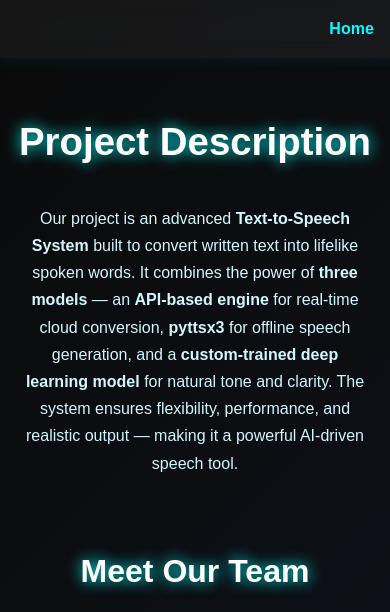
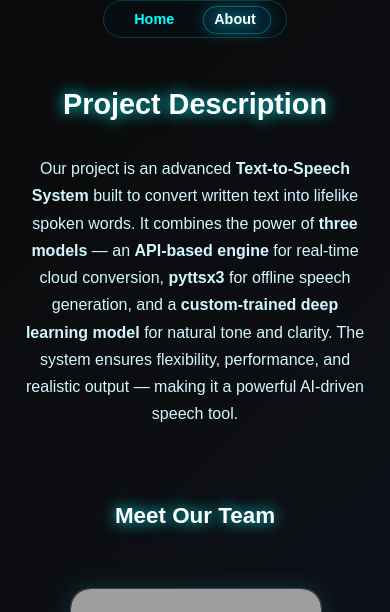
Before and after one commit to Shoaib1345/TexttoSpeech-, a Flask app: page /about in a window 390 px wide. Shown: the top 612 px of the page. Run offline with Flask 3, Linux system fonts and the light colour scheme; grey boxes are pictures that could not be loaded.

Commit message:
updated about header

```diff
--- a/templates/frontend/about.html
+++ b/templates/frontend/about.html
@@ -17,30 +17,67 @@
       min-height: 100vh;
     }
 
+    /* Updated Header Styles - Same as main page */
     header {
-      width: 100%;
-      padding: 20px 50px;
+      position: fixed;
+      left: 0;
+      right: 0;
+      top: 20px;
+      text-align: center;
+      z-index: 1000;
+    }
+
+    header nav {
+      display: inline-block;
+      margin: 0 auto;
+      position: relative;
+      background: rgba(0, 20, 30, 0.3);
+      border-radius: 50px;
+      padding: 8px 15px;
+      backdrop-filter: blur(10px);
+      border: 1px solid rgba(0, 255, 255, 0.2);
+    }
+
+    .glass-slider {
+      position: absolute;
+      top: 8px;
+      left: 15px;
+      height: calc(100% - 16px);
+      background: rgba(0, 40, 60, 0.6);
+      border-radius: 25px;
+      backdrop-filter: blur(15px);
+      border: 1px solid rgba(0, 255, 255, 0.3);
+      box-shadow: 0 0 15px rgba(0, 255, 255, 0.2);
+      transition: all 0.4s cubic-bezier(0.4, 0, 0.2, 1);
+      z-index: -1;
+    }
+
+    .nav-links {
       display: flex;
-      justify-content: flex-end;
-      position: fixed;
-      top: 0;
-      left: 0;
-      background: rgba(255, 255, 255, 0.05);
-      backdrop-filter: blur(10px);
-      box-shadow: 0 0 15px rgba(0, 255, 255, 0.1);
-      z-index: 10;
+      position: relative;
+      z-index: 2;
     }
 
     header a {
       color: #00ffff;
       text-decoration: none;
+      margin: 0 15px;
       font-weight: 600;
-      margin-left: 20px;
-      transition: 0.3s;
+      transition: all 0.3s ease;
+      padding: 8px 20px;
+      border-radius: 20px;
+      position: relative;
+      z-index: 3;
     }
 
     header a:hover {
       text-shadow: 0 0 10px #00ffff;
+      color: #ffffff;
+    }
+
+    header a.active {
+      color: #ffffff;
+      text-shadow: 0 0 15px #00ffff;
     }
 
     h1, h2 {
@@ -152,13 +189,91 @@
       line-height: 1.4em;
       color: #d1f7ff;
     }
+
+    /* Responsive Design */
+    @media (max-width: 768px) {
+      header {
+        position: relative;
+        top: 0;
+        right: 0;
+        text-align: center;
+        margin-bottom: 20px;
+      }
+
+      header nav {
+        padding: 6px 12px;
+      }
+
+      header a {
+        margin: 0 10px;
+        padding: 6px 15px;
+      }
+
+      .glass-slider {
+        top: 6px;
+        left: 12px;
+        height: calc(100% - 12px);
+      }
+
+      h1 {
+        margin-top: 40px;
+        font-size: 2rem;
+      }
+
+      h2 {
+        font-size: 1.6rem;
+      }
+    }
+
+    @media (max-width: 480px) {
+      header nav {
+        padding: 5px 10px;
+      }
+
+      header a {
+        margin: 0 8px;
+        padding: 5px 12px;
+        font-size: 0.9rem;
+      }
+
+      .glass-slider {
+        top: 5px;
+        left: 10px;
+        height: calc(100% - 10px);
+      }
+
+      h1 {
+        font-size: 1.8rem;
+        margin-top: 30px;
+      }
+
+      h2 {
+        font-size: 1.4rem;
+      }
+
+      .container {
+        gap: 30px;
+        margin-top: 40px;
+      }
+
+      .card {
+        width: 250px;
+        height: 340px;
+      }
+    }
   </style>
 </head>
 <body>
 
+  <!-- Updated Header with Glass Slider -->
   <header>
-    <a href="{{ url_for('index') }}">Home</a>
-    <a href="{{ url_for('about') }}">About</a>
+    <nav>
+      <div class="glass-slider"></div>
+      <div class="nav-links">
+        <a href="{{ url_for('index') }}" class="nav-link">Home</a>
+        <a href="{{ url_for('about') }}" class="nav-link active">About</a>
+      </div>
+    </nav>
   </header>
 
   <h1>Project Description</h1>
@@ -220,5 +335,56 @@
     </div>
 
   </div>
+
+  <!-- JavaScript for Glass Slider -->
+  <script>
+    document.addEventListener('DOMContentLoaded', function() {
+      const navLinks = document.querySelectorAll('.nav-link');
+      const glassSlider = document.querySelector('.glass-slider');
+
+      // Initialize slider position
+      function initializeSlider() {
+        const activeLink = document.querySelector('.nav-link.active');
+        if (activeLink) {
+          updateSliderPosition(activeLink);
+        }
+      }
+
+      function updateSliderPosition(link) {
+        const linkRect = link.getBoundingClientRect();
+        const navRect = link.closest('nav').getBoundingClientRect();
+
+        glassSlider.style.width = `${linkRect.width}px`;
+        glassSlider.style.left = `${linkRect.left - navRect.left}px`;
+      }
+
+      // Set initial position
+      initializeSlider();
+
+      // Add click event listeners
+      navLinks.forEach(link => {
+        link.addEventListener('click', function(e) {
+          e.preventDefault();
+
+          // Remove active class from all links
+          navLinks.forEach(l => l.classList.remove('active'));
+
+          // Add active class to clicked link
+          this.classList.add('active');
+
+          // Update slider position
+          updateSliderPosition(this);
+
+          // Navigate to the link after animation
+          setTimeout(() => {
+            window.location.href = this.getAttribute('href');
+          }, 400);
+        });
+      });
+
+      // Update slider on window resize
+      window.addEventListener('resize', initializeSlider);
+    });
+  </script>
 </body>
 </html>
```
